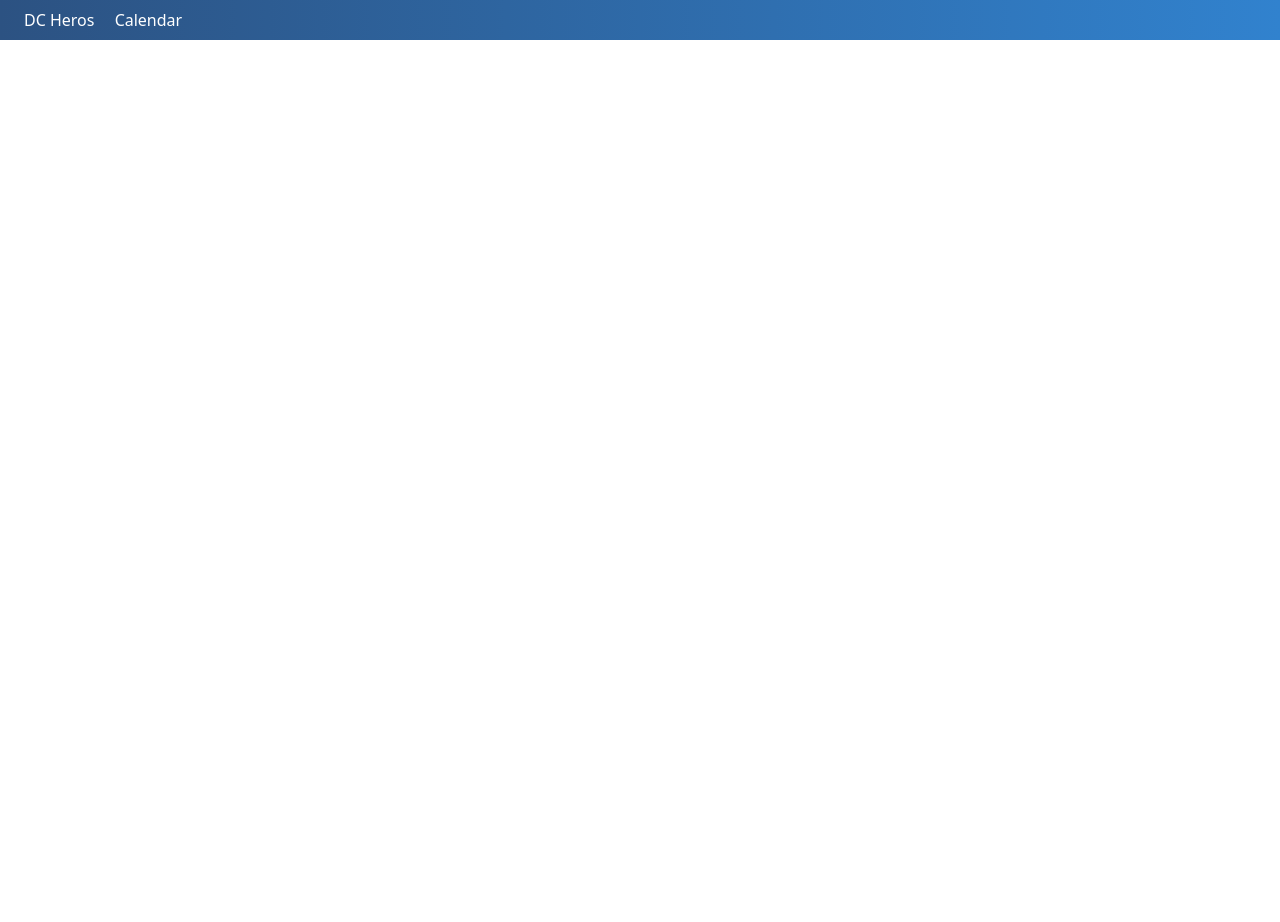
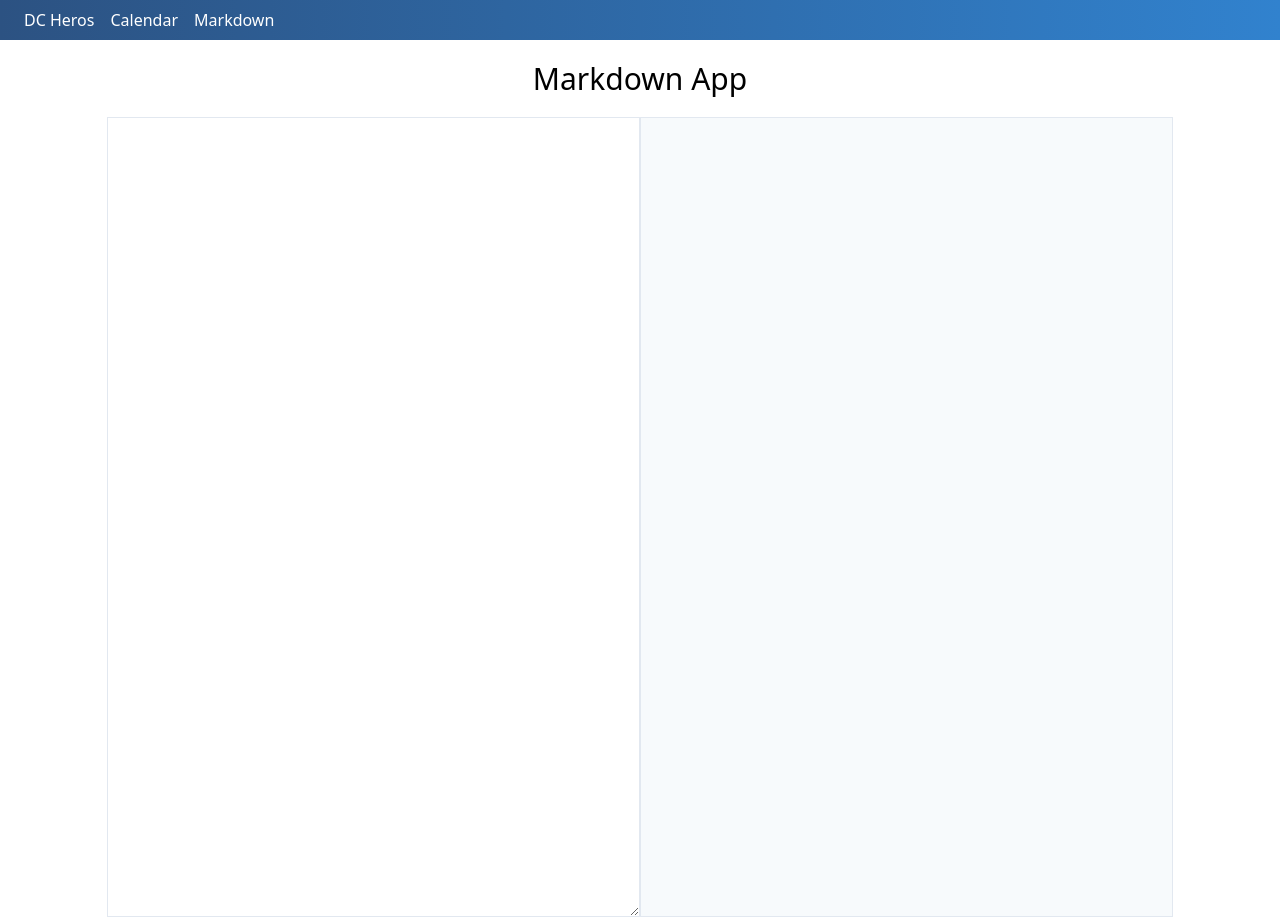
Before and after one commit to LuizPedroSM/bitfumes-vue3-tutorial, a Vue app: page /markdown in a window 1280 px wide. Before the commit this address had no page. Before the commit the page ends 800 px from the top, so only its background shows below. Built offline with nearby package versions, Linux system fonts and the light colour scheme.

Commit message:
Markdown

```diff
--- a/package.json
+++ b/package.json
@@ -9,6 +9,7 @@
   },
   "dependencies": {
     "core-js": "^3.6.5",
+    "marked": "^1.2.0",
     "tailwindcss": "^1.9.0",
     "vue": "^3.0.0",
     "vue-router": "^4.0.0-beta.13"
--- a/src/components/AppHeader.vue
+++ b/src/components/AppHeader.vue
@@ -1,12 +1,25 @@
 <template>
-  <nav class="w-full bg-gradient-to-r from-blue-800 to-blue-600 px-4 py-2">
-    <router-link class="text-white mx-2" to="/dc-heros"> DC Heros</router-link>
-    <router-link class="text-white mx-2" to="/calendar"> Calendar</router-link>
+  <nav
+    class="w-full bg-gradient-to-r from-blue-800 to-blue-600 px-4 py-2 text-white"
+  >
+    <router-link v-for="item in list" :key="item.to" class="mx-2" :to="item.to">
+      {{ item.title }}
+    </router-link>
   </nav>
 </template>
 
 <script>
-export default {};
+export default {
+  data() {
+    return {
+      list: [
+        { title: "DC Heros", to: "/dc-heros" },
+        { title: "Calendar", to: "/calendar" },
+        { title: "Markdown", to: "/markdown" },
+      ],
+    };
+  },
+};
 </script>
 
 <style>
--- /dev/null
+++ b/src/pages/Markdown.vue
@@ -0,0 +1,46 @@
+<template>
+  <div class="flex flex-wrap w-full">
+    <h1 class="w-full text-center text-3xl my-4">Markdown App</h1>
+    <section class="flex m-auto w-10/12 h-screen">
+      <article class="w-1/2 border">
+        <textarea
+          class="w-full h-full p-1"
+          :value="text"
+          @input="update"
+        ></textarea>
+      </article>
+      <article
+        class="w-1/2 border bg-gray-100 p-1"
+        v-html="markedText"
+      ></article>
+    </section>
+  </div>
+</template>
+
+<script>
+import marked from "marked";
+import debounce from "../util/mixins/debounce";
+export default {
+  mixins: [debounce],
+  data() {
+    return {
+      text: "",
+      timeout: "",
+    };
+  },
+  computed: {
+    markedText() {
+      return marked(this.text);
+    },
+  },
+  methods: {
+    update(e) {
+      const task = () => (this.text = e.target.value);
+      this.debounce(task, 500);
+    },
+  },
+};
+</script>
+
+<style>
+</style>
--- a/src/router.js
+++ b/src/router.js
@@ -2,11 +2,13 @@ import {createRouter, createWebHistory} from "vue-router";
 import DcHeros from "./pages/DcHeros";
 import Calendar from "./pages/Calendar";
 import Home from "./pages/Home";
+import Markdown from "./pages/Markdown";
 
 const routes = [
     {path:"/", component:Home},
     {path:"/dc-heros", component:DcHeros},
-    {path:"/calendar", component:Calendar}
+    {path:"/calendar", component:Calendar},
+    {path:"/markdown", component:Markdown}
 ]
 
 const router = createRouter({
--- /dev/null
+++ b/src/util/mixins/debounce.vue
@@ -0,0 +1,15 @@
+<script>
+export default {
+  data() {
+    return {
+      timeout: "",
+    };
+  },
+  methods: {
+    debounce(func, wait = 1000) {
+      clearTimeout(this.timeout);
+      this.timeout = setTimeout(func, wait);
+    },
+  },
+};
+</script>
```
Also changed, not shown: 1 other file (tests, documents, lock files or other folders).
